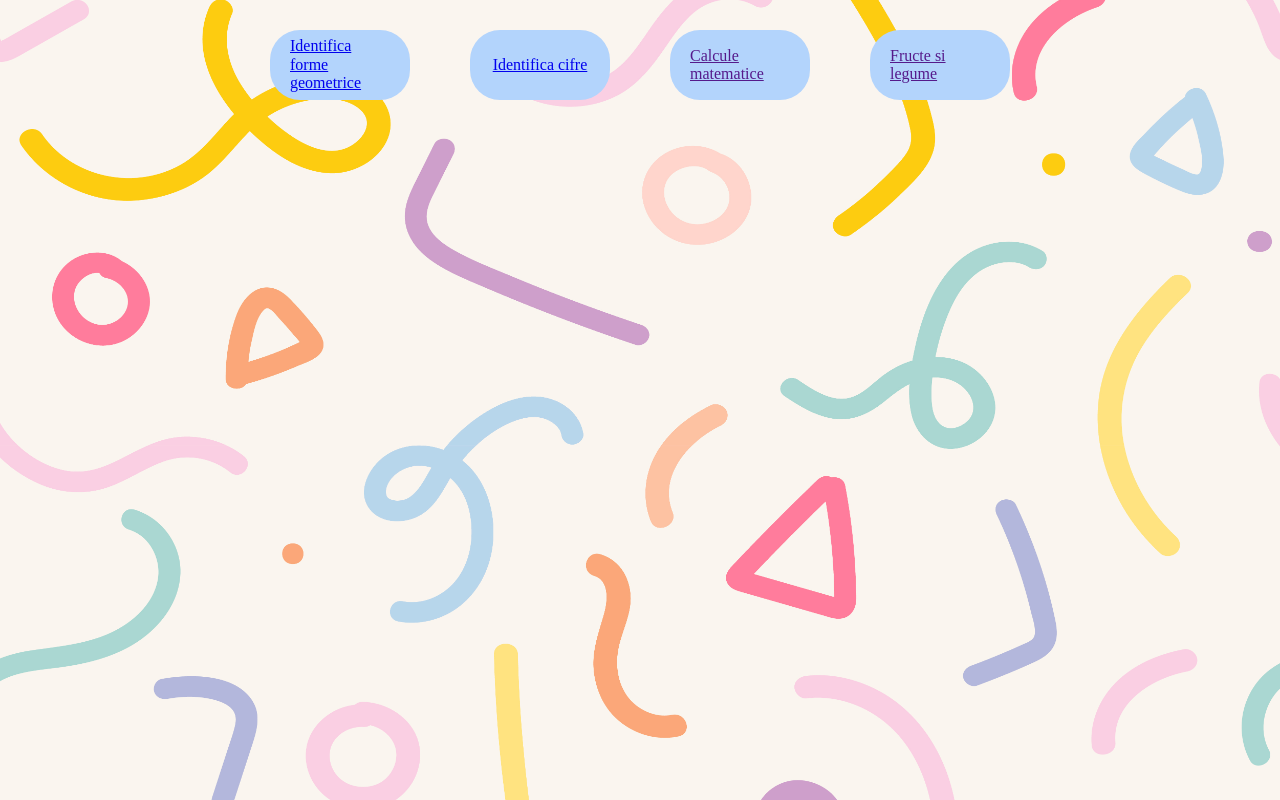
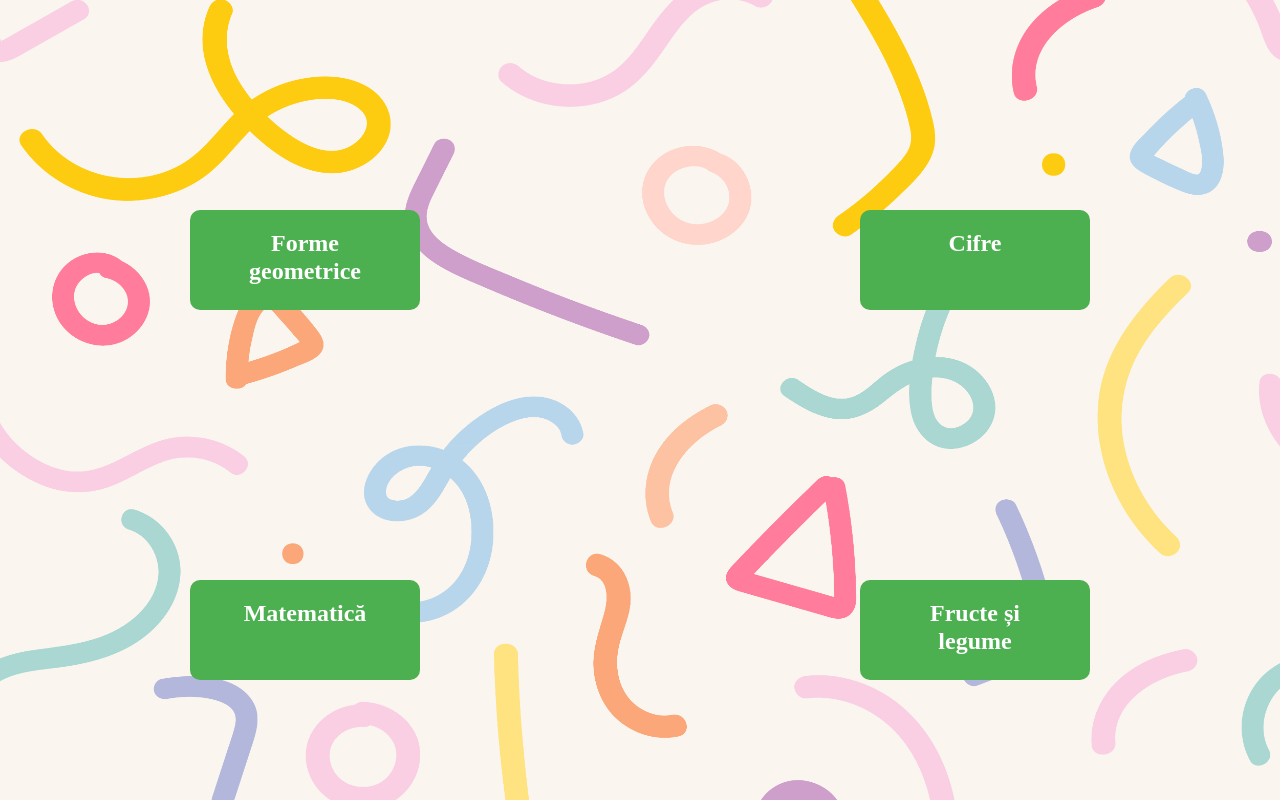
Before and after one commit to 917-Todasca-Daniel/hci-multiquiz, a website built with Parcel: page Quiz/classpage.html in a window 1280 px wide. Built offline with nearby package versions, Linux system fonts and the light colour scheme.

Commit message:
Buttons changed

```diff
--- a/Quiz/classpage.html
+++ b/Quiz/classpage.html
@@ -24,6 +24,7 @@
   <meta charset="UTF-8">
   <title>Alege capitolul</title>
 </head>
+
 <body class="class-page">
 
   <style>
@@ -32,10 +33,24 @@
       background-size: 100vw 100vh !important;
     }
   </style>
-  <a href="quizpage.html"><div class="play-button">Identifica forme geometrice</div></a>
-  <a href="quizpage.html"><div class="play-button">Identifica cifre</div></a>
-  <a href=""><div class="play-button">Calcule matematice</div></a>
-  <a href=""><div class="play-button">Fructe si legume</div></a>
+  <div class="quiz-choiches-all">
+    <div class="quiz-choiches-row">
+      <a href="quizpage.html">
+        <div class="choice-button">Forme geometrice</div>
+      </a>
+      <a href="quizpage.html">
+        <div class="choice-button">Cifre</div>
+      </a>
+    </div>
+    <div class="quiz-choiches-row">
+      <a href="">
+        <div class="choice-button">Matematică</div>
+      </a>
+      <a href="">
+        <div class="choice-button">Fructe și legume</div>
+      </a>
+    </div>
+  </div>
 </body>
 
 </html>
--- a/Quiz/css/main.css
+++ b/Quiz/css/main.css
@@ -193,6 +193,7 @@ textarea {
    ========================================================================== */
 
 @media print {
+
   *,
   *::before,
   *::after {
@@ -292,7 +293,7 @@ textarea {
   height: 30px;
   padding: 20px;
   border-radius: 30px;
-  background: #b3d4fc ;
+  background: #b3d4fc;
 }
 
 .quiz-page {
@@ -383,8 +384,66 @@ textarea {
   cursor: pointer;
 }
 
-.title-row
-{
+.title-row {
   display: flex;
   grid-row: 1;
 }
+
+.play-button {
+  width: 150px;
+  height: 73px;
+  padding: 20px 40px;
+  border-radius: 10px;
+  background-color: #4caf50;
+  color: #fff;
+  font-size: 5vh;
+  font-weight: bold;
+
+}
+
+.play-button:hover {
+  background-color: #3d9240;
+}
+
+.play-button:active {
+  background-color: #357a38;
+}
+
+.choice-button {
+  width: 150px;
+  height: 60px;
+  padding: 20px 40px;
+  border-radius: 10px;
+  background-color: #4caf50;
+  color: #fff;
+  font-size: 3vh;
+  font-weight: bold;
+  text-align: center;
+}
+
+.choice-button:hover {
+  background-color: #3d9240;
+}
+
+.choice-button:active {
+  background-color: #357a38;
+}
+
+.quiz-choiches-all {
+  margin-top: 210px;
+  display: flex;
+  flex-direction: column;
+  justify-content: space-between;
+  height: 470px;
+}
+
+.quiz-choiches-row {
+  display: flex;
+  flex-direction: row;
+  justify-content: space-between;
+  width: 900px;
+}
+
+a:link {
+  text-decoration: none;
+}
```
Also changed, not shown: Quiz/index.html (+4 -11 lines). Lines whose indentation alone changed are shown as unchanged.
